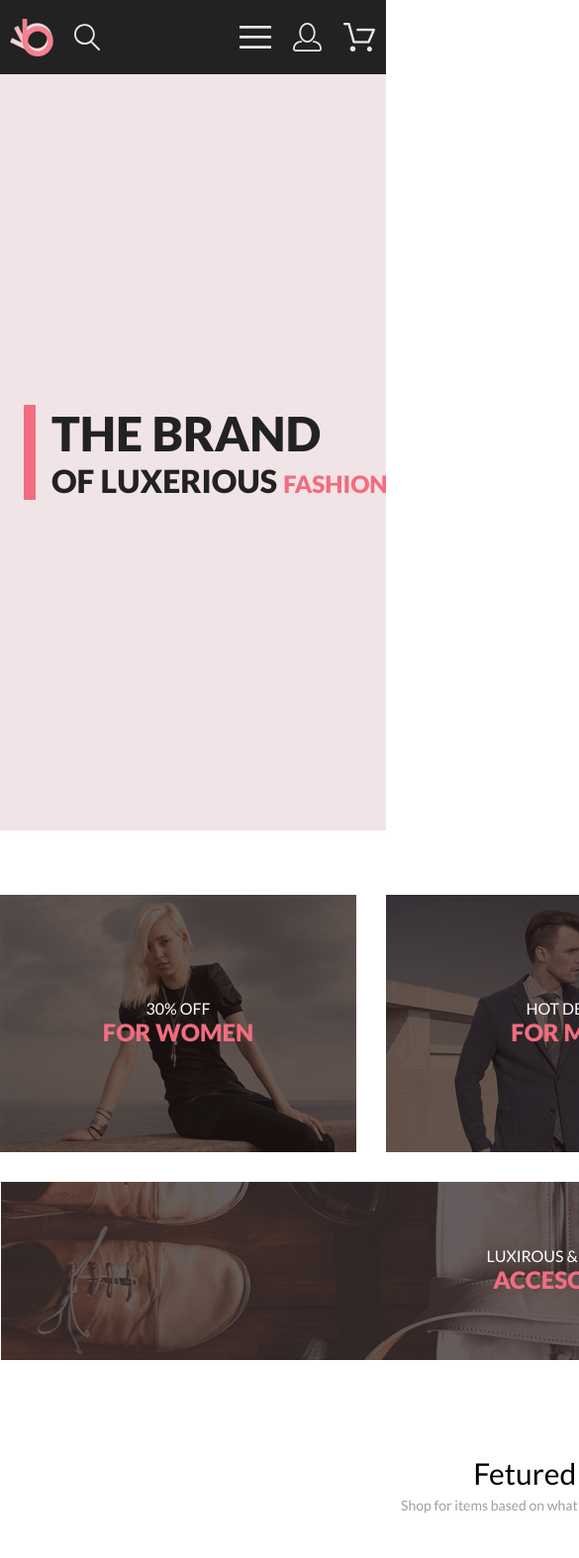
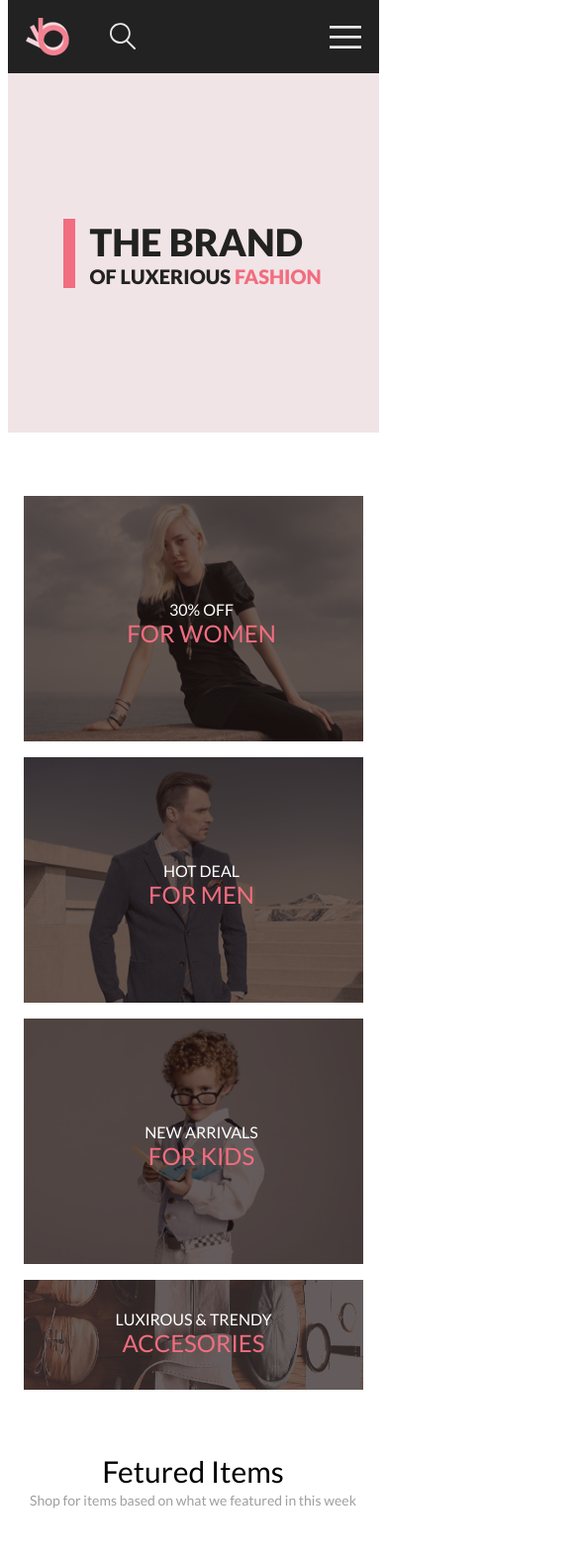
Before and after one commit to LimitEditions/HTML_SCC, a plain HTML site: page HomeWork_6/index.html in a window 390 px wide. Shown: the top 1574 px of the page at 99% size, 585 px wide, since content can reach past the window. Drawn offline with Linux system fonts and the light colour scheme.

Commit message:
домашнее задание 8

```diff
--- a/HomeWork_6/index.html
+++ b/HomeWork_6/index.html
@@ -19,23 +19,23 @@
           <button class="button">
             <img src="./img/menu.svg" alt="menu" />
           </button>
-          <button class="button">
+          <button class="button hiden">
             <img src="./img/profile.svg" alt="profile" />
           </button>
-          <button class="button">
+          <button class="button hiden">
             <img src="./img/basket.png" alt="basket" />
           </button>
         </div>
       </div>
     </header>
     <main class="contener main__style">
-      <div class="main__Image">
+      <div class="main__Image hiden">
         <img src="./img/title.png" alt="title" />
       </div>
       <div class="main__Div">
         <div class="main__Text">
           <h2>THE BRAND</h2>
-          <h3>OF LUXERIOUS <span class="span__Color">FASHION</span></h3>
+          <h3>OF LUXERIOUS <span class="span-ColorTop">FASHION</span></h3>
         </div>
       </div>
     </main>
--- a/HomeWork_6/style.css
+++ b/HomeWork_6/style.css
@@ -16,6 +16,14 @@ body {
 img {
   max-width: 100%;
   display: block;
+}
+
+a{
+  margin: 0;
+}
+
+button{
+  margin: 0;
 }
 
 .contener {
@@ -88,10 +96,10 @@ img {
   font-weight: 700;
 }
 
-.span__Color {
+.span-ColorTop {
   color: #f16d7f;
   font-weight: 700;
-  font-size: 24px;
+  font-size: 32px;
 }
 
 main {
@@ -140,6 +148,11 @@ nav {
   font-weight: 400;
 }
 
+.span__Color{
+  font-size: 24px;
+  color: #f16d7f;
+}
+
 .large {
   position: absolute;
   top: 65px;
@@ -166,7 +179,6 @@ nav {
 }
 
 .card {
-
   width: 360px;
   gap: 30px;
   background: #f8f8f8;
@@ -223,6 +235,10 @@ nav {
     margin-left: 32px;
     margin-left: 0;
     margin-right: 0;
+  }
+
+  .span-ColorTop{
+    font-size: 24px;
   }
 
   .navigation {
@@ -319,3 +335,123 @@ nav {
     margin-bottom: 70px;
   }
 }
+
+@media (max-width: 767px) {
+  .contener {
+    max-width: 375px;
+  }
+
+  .header__style {
+    height: 74px;
+    display: flex;
+    align-items: center;
+  }
+
+  .header {
+    padding: 16px 18px;
+    margin: 0;
+  }
+
+  .logo {
+    display: flex;
+    width: 111px;
+    justify-content: space-between;
+    margin-left: 0;
+    margin-right: 0;
+  }
+
+  .button {
+    background: none;
+    cursor: pointer;
+    border: none;
+  }
+
+  .navigation {
+    display: flex;
+    width: 32px;
+    height: 23px;
+    justify-content: space-between;
+    margin-left: 0;
+    margin-right: 0;
+  }
+
+  .hiden{
+    display: none;
+  }
+
+  .span-ColorTop{
+    font-size: 20px;
+  }
+
+  .main__style {
+    height: 363px;
+  }
+
+  .main__Text {
+    width: 263px;
+    padding-left: 15px;
+  }
+
+  .main__Text h2 {
+    font-size: 38px;
+  }
+
+  .main__Text h3 {
+    font-size: 20px;
+  }
+
+  .span__Color {
+    font-size: 24px;
+  }
+
+  .second__container {
+    width: 359px;
+    gap: 16px;
+  }
+
+  nav {
+    margin: 64px auto;
+  }
+
+  .nav__Img img {
+    width: 343px;
+    height: 248px;
+  }
+
+  .nav__ImgLarge img{
+    width: 343px;
+     height: 111px;
+  }
+
+  .large {
+    top: 30px;
+    left: 92px;
+  }
+
+  .heading p {
+    margin-top: 3px;
+  }
+
+  .column {
+    gap: 41px;
+  }
+
+  .card {
+    margin-top: 24px;
+    width: 359px;
+    gap: 16px;
+  }
+
+  .text__Card {
+    padding: 25px 28px 20px 17px;
+  }
+
+  .text__Card h3 {
+      margin-top: 13px;
+      margin-bottom: 18px;
+    }
+
+  .btn {
+    margin-bottom: 85px;
+  }
+}
```
